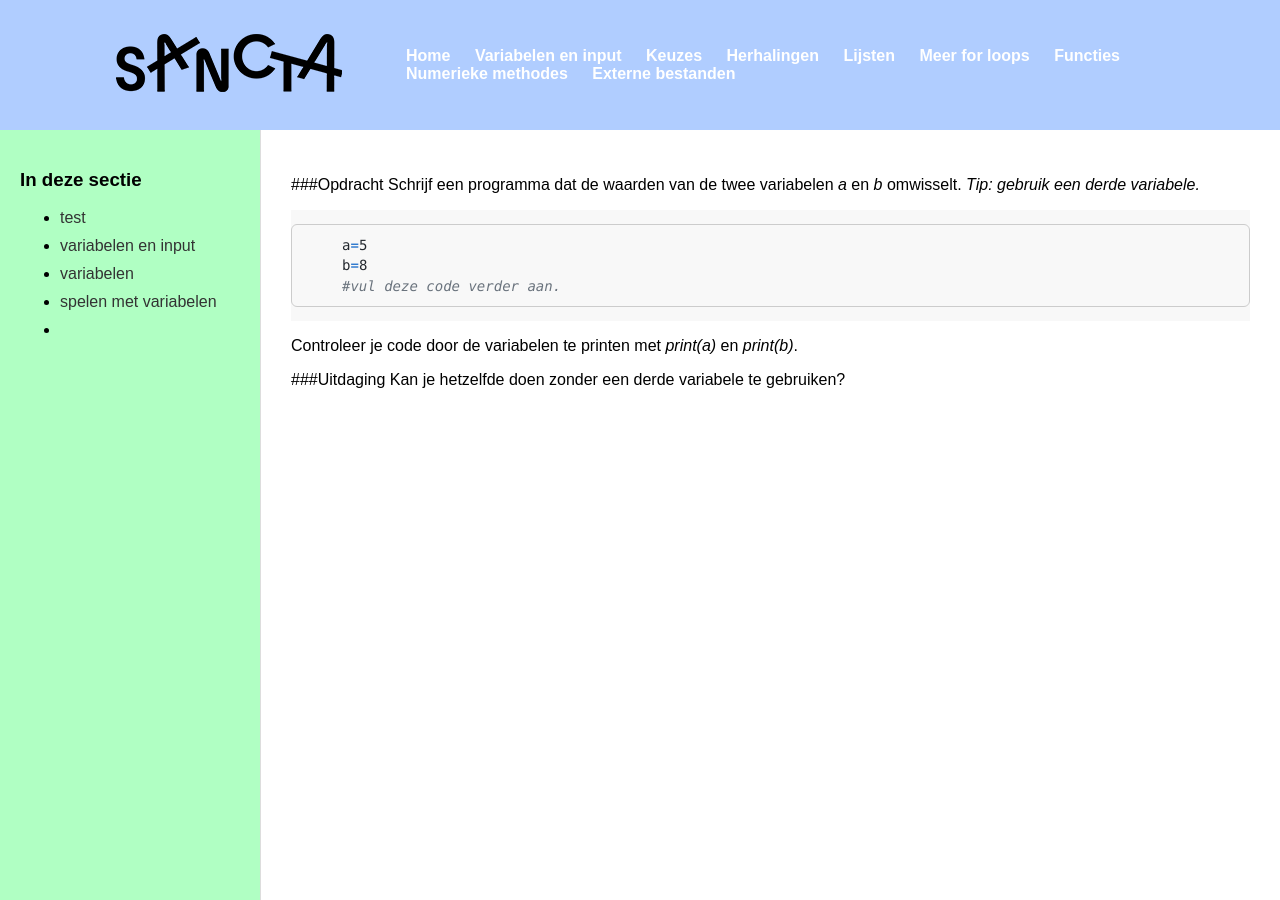
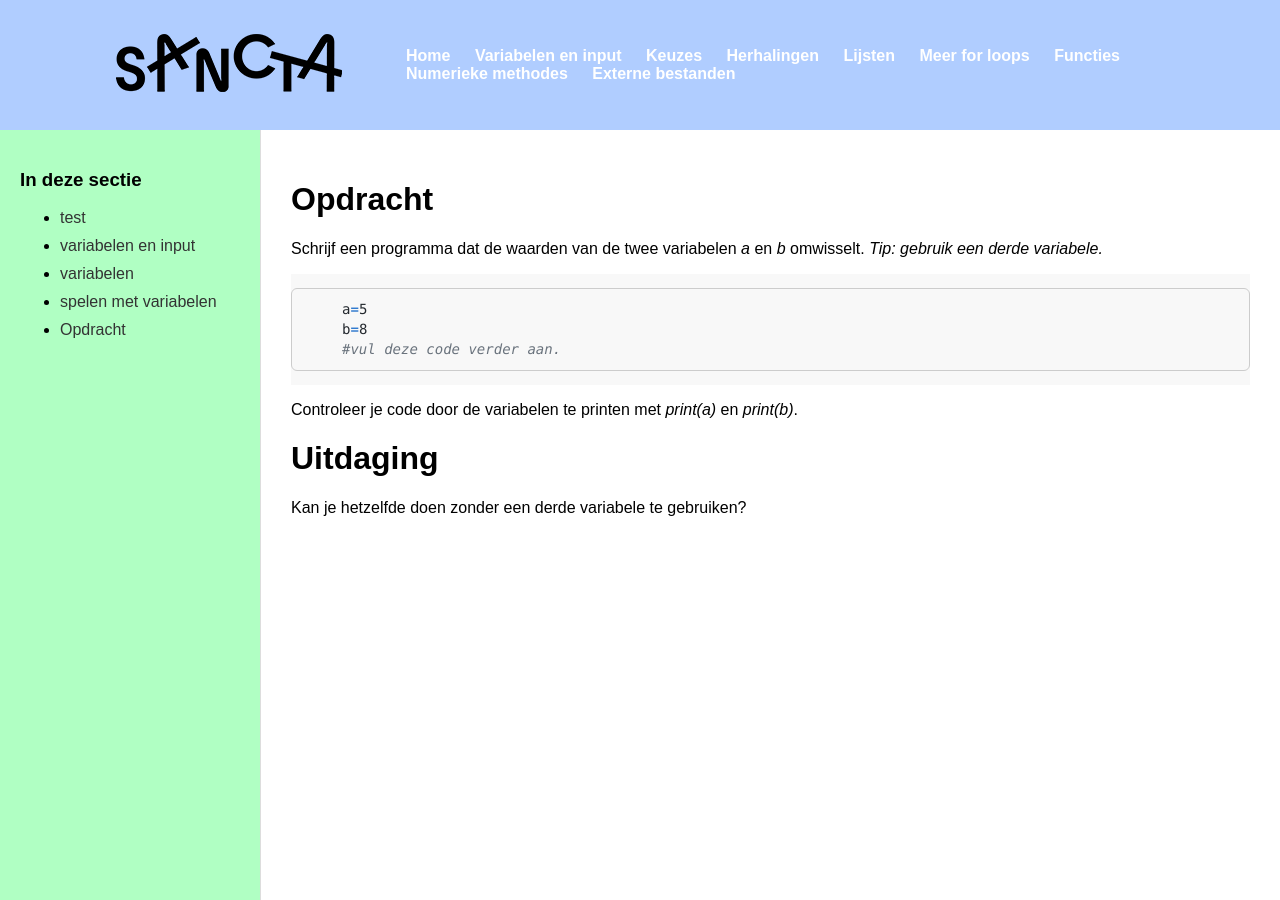
Before and after one commit to milanvandeput/milanvandeput.github.io, a Jekyll site: the page built from Variabelen en input/z3 variabelen omwisselen.md, in a window 1280 px wide. Built offline with Jekyll 4.4.1, drawn with Linux system fonts in a browser that asks for light colours; our own code applies the rules of GitHub Pages for plain Markdown files.

Commit message:
Update z3 variabelen omwisselen.md

````diff
--- a/Variabelen en input/z3 variabelen omwisselen.md
+++ b/Variabelen en input/z3 variabelen omwisselen.md
@@ -3,8 +3,8 @@ layout: default
 title: Oefening: variabelen omwisselen
 ---
 
-###<span class="teal">Opdracht</span>
-<span class="teal">Schrijf een programma dat de waarden van de twee variabelen *a* en *b* omwisselt. *Tip: gebruik een derde variabele.*</span>
+# Opdracht
+Schrijf een programma dat de waarden van de twee variabelen *a* en *b* omwisselt. *Tip: gebruik een derde variabele.*
 
 ```python
 a=5
@@ -15,5 +15,6 @@ b=8
 
 Controleer je code door de variabelen te printen met *print(a)* en *print(b)*.
 
-###<span class="orange">Uitdaging</span>
-<span class="orange">Kan je hetzelfde doen zonder een derde variabele te gebruiken?</span>
+# Uitdaging
+
+Kan je hetzelfde doen zonder een derde variabele te gebruiken?
````
